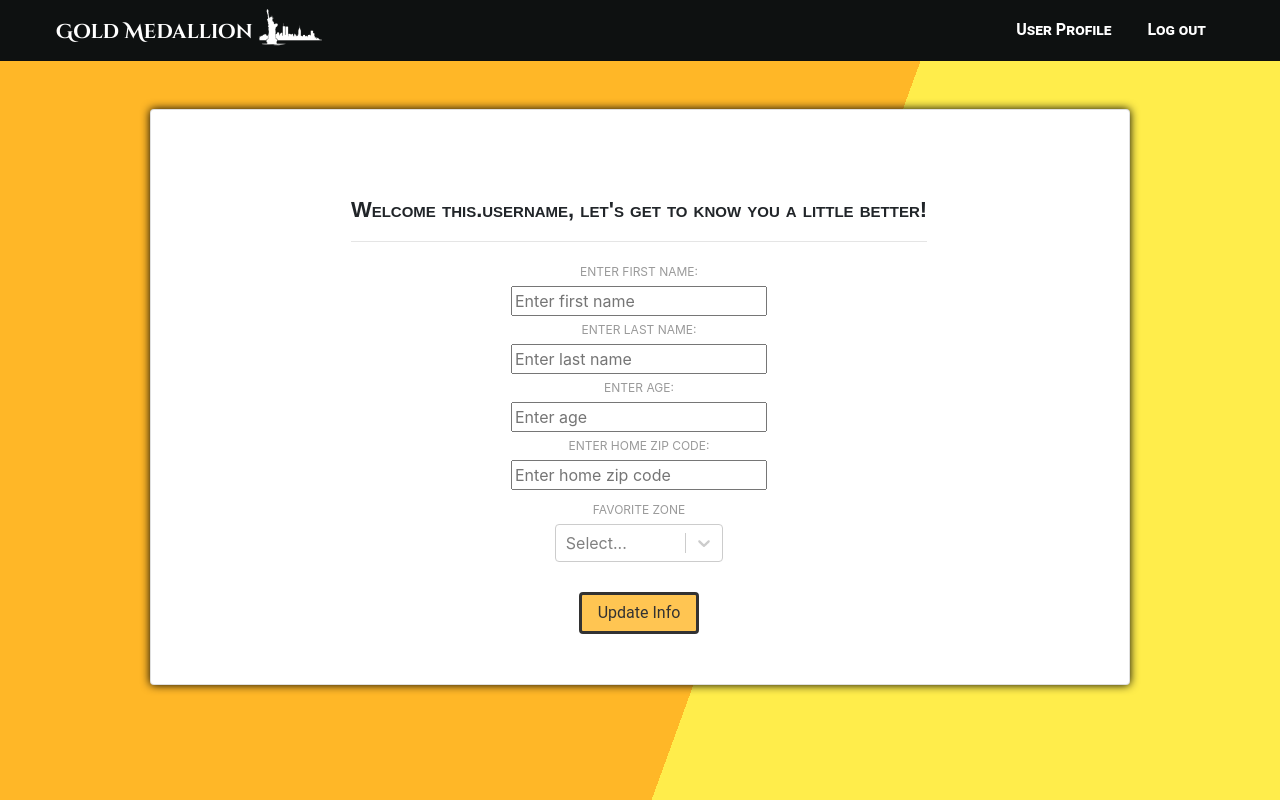
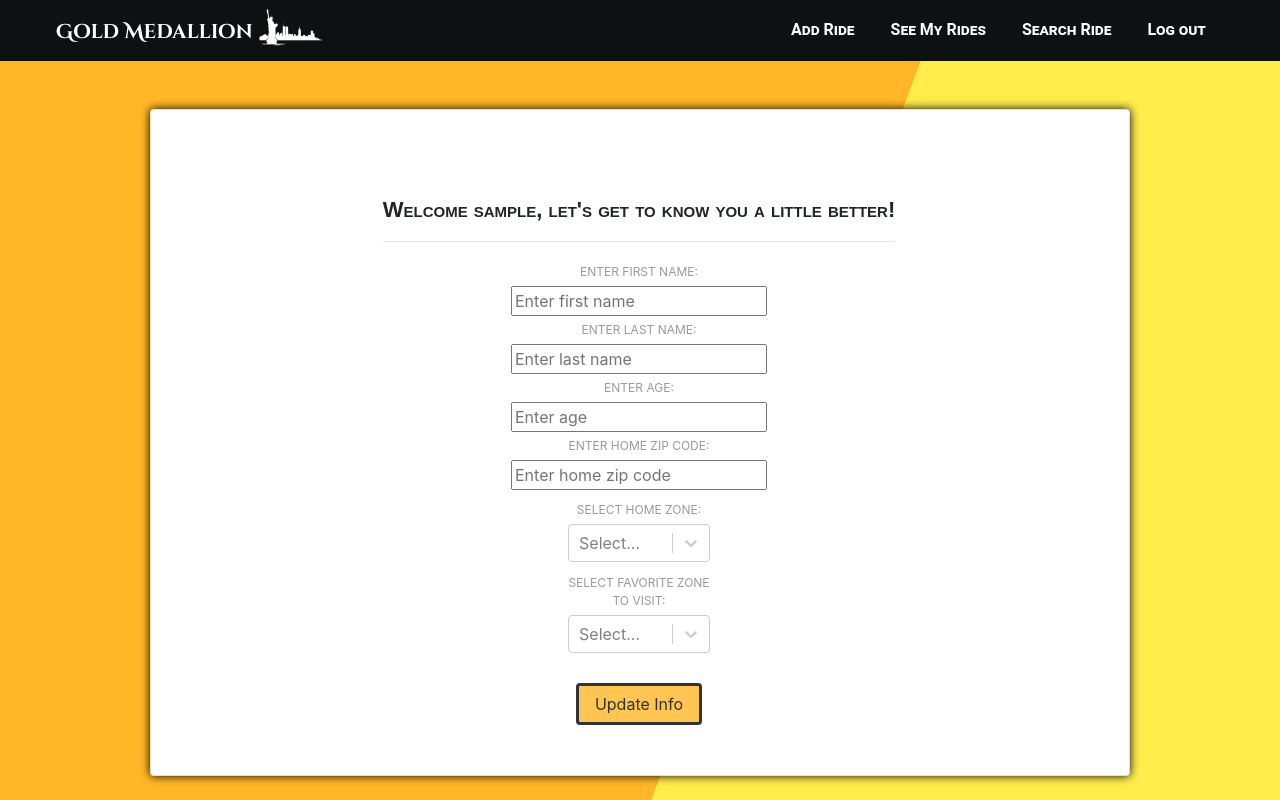
Before and after one commit to hughhhuang/gold_medallion, a React (Create React App) app: page /signUpRedirect in a window 1280 px wide. Built offline with nearby package versions, Linux system fonts and the light colour scheme; no server answers; sample sign-in values are in the browser's storage.

Commit message:
further updated authentication

```diff
--- a/src/components/AddUserRide.js
+++ b/src/components/AddUserRide.js
@@ -6,6 +6,7 @@ import { ToastContainer, toast } from 'react-toastify';
 import 'react-toastify/dist/ReactToastify.css';
 // import StarRating from 'react-star-rating'
 import { client } from './Jumbotron';
+import {username} from "./LoginSignUp"
 
 class AddUserRide extends Component {
 
@@ -49,7 +50,7 @@ class AddUserRide extends Component {
       "totalRideAmount": this.state.form.totalRideAmount,
       "tipAmount": this.state.form.tipAmount,
       "totalRideTime": this.state.form.totalRideTime,
-      "userName":"vvanka2@illinois.edu"
+      "userName":username
       };
     client.send(JSON.stringify(inputObj));
   }
--- a/src/components/EditUserRide.js
+++ b/src/components/EditUserRide.js
@@ -7,6 +7,7 @@ import 'react-toastify/dist/ReactToastify.css';
 // import StarRating from 'react-star-rating'
 
 import { client } from './Jumbotron';
+import { username } from './LoginSignUp';
 
 class EditUserRide extends Component {
 
@@ -53,7 +54,7 @@ class EditUserRide extends Component {
       "totalRideAmount": this.state.form.totalRideAmount,
       "tipAmount": this.state.form.tipAmount,
       "totalRideTime": this.state.form.totalRideTime,
-      "userName":"vvanka2@illinois.edu"
+      "userName":username
       };
     client.send(JSON.stringify(inputObj));
   }
--- a/src/components/Jumbotron.js
+++ b/src/components/Jumbotron.js
@@ -53,14 +53,14 @@ class Jumbotron extends Component{
                     </Link>)
                     }
                 </p>
-                <p className="lead">
+                {/* <p className="lead">
                     <Link className="btn btn-primary btn-lg" id='jumbo-button' to='/adduserride'>
                         <b>Add Ride</b>
                     </Link>
                     <Link className="btn btn-primary btn-lg" id='jumbo-button' to='/getuserrides'>
                         <b>See My Rides</b>
                     </Link>
-                </p>
+                </p> */}
             </div>
         )
     }
--- a/src/components/LoginSignUp.js
+++ b/src/components/LoginSignUp.js
@@ -10,8 +10,10 @@ class LoginSignUp extends Component {
     super(props);
     this.state = {
       username : ' ',
+      res: ' ',
     };
 
+    this.handleClickLogIn = this.handleClickLogIn.bind(this);
     this.handleClickSignUp = this.handleClickSignUp.bind(this);
   }
   // Script for logging in
@@ -24,12 +26,8 @@ class LoginSignUp extends Component {
     e.preventDefault();
     try{
       const userUsername = document.getElementById('user-username').value;
-      console.log(userUsername)
       const userPassword = document.getElementById('user-password').value;
       if (userUsername !== '' && userPassword !== ''){
-        localStorage.setItem('username', userUsername);
-        // window.location.href = "/query";
-
         const url = "http://172.22.152.9:8000/api/auth/jwt/create"
         const response = fetch(url, {
           method: 'POST',
@@ -41,9 +39,22 @@ class LoginSignUp extends Component {
             username: userUsername,
             password: userPassword,
           })
-        }).catch(error => {
+        }).then(response => response.json())
+        .then(data => {
+          console.log(data.detail)
+          if (data.detail === "No active account found with the given credentials"){
+            alert('Please log in with a valid username/password.');
+          }
+          else{
+            localStorage.setItem('username', userUsername);
+            window.location.href = "/query";
+          }
+        }
+        )
+        .catch(error => {
           alert(error)
         })
+
       }
       else {
         alert("Please specify a username and password before logging in")
@@ -72,11 +83,14 @@ class LoginSignUp extends Component {
           email: document.getElementById('email').value,
           password: document.getElementById('password').value
         })
-      }).catch(error => {
+      })
+      .then(res => {
+        localStorage.setItem('username', document.getElementById('username').value);
+        window.location.href = "/query";
+      })
+      .catch(error => {
           console.log("check login")
       })
-
-      window.location.href = "/signupRedirect";
     }
     catch(err){
       alert(err)
@@ -108,7 +122,6 @@ class LoginSignUp extends Component {
                         </div>
                         <div className="row ml-0">
                           <div className="col">
-                            {/* CHANGE THE TO LINK */}
                             <button type="submit" id="login" className="btn btn-primary mt-4 yellow-btn">
                               Log In
                             </button>
--- a/src/components/Navbar.js
+++ b/src/components/Navbar.js
@@ -39,11 +39,32 @@ class Navbar extends Component {
           <a className="navbar-brand title-font" href="/">Gold Medallion<img id = 'ny-icon' src={ NY }></img></a>
           <div className="collapse navbar-collapse justify-content-end" id="navigation">
             <ul className="navbar-nav ml-auto">
-              {this.state.loggedIn && (
+              {/* {this.state.loggedIn && (
                 <li className="nav-item">
                   <Link className="nav-link" to='/profile'>
                     <span className="no-icon nav-text">User Profile</span>
                   </Link>
+                </li>
+              )} */}
+              {this.state.loggedIn && (
+                <li className="nav-item">
+                <Link className="nav-link" to='/adduserride'>
+                  <span className="no-icon nav-text">Add Ride</span>
+                </Link>
+                </li>
+              )}
+              {this.state.loggedIn && (
+                <li className="nav-item">
+                <Link className="nav-link" to='/getuserrides'>
+                  <span className="no-icon nav-text">See My Rides</span>
+                </Link>
+                </li>
+              )}
+              {this.state.loggedIn && (
+                <li className="nav-item">
+                <Link className="nav-link" to='/query'>
+                  <span className="no-icon nav-text">Search Ride</span>
+                </Link>
                 </li>
               )}
               {this.state.loggedIn && (
--- a/src/components/SignUpRedirect.js
+++ b/src/components/SignUpRedirect.js
@@ -4,20 +4,24 @@ import Tabs from 'react-bootstrap/Tabs'
 import { Link } from 'react-router-dom'
 import { client } from './Jumbotron';
 import Select from 'react-select'
+import {username} from "./LoginSignUp"
 
 class SignUpRedirect extends Component {
 
   constructor(props) {
     super(props);
     this.state = {
-        // username: this.state.username,
         zoneData: [],
         favoriteZone: "",
+        homeZone: "",
         homeZipCode: 12345,
     };
 
     // This binding is necessary to make `this` work in the callback
     this.handleClickSignUp = this.handleClickSignUp.bind(this);
+    this.handleChangeFavZone = this.handleChangeFavZone.bind(this);
+    this.handleChangeHomeZone = this.handleChangeHomeZone.bind(this);
+    this.handleChangeZipCode = this.handleChangeZipCode.bind(this);
 
   }
   async componentWillMount() {
@@ -36,12 +40,16 @@ class SignUpRedirect extends Component {
       console.log(message);
       var result=JSON.parse(message.data).data;
     };
-    console.log(this.state.username);
   }
 
   handleChangeFavZone = (favoriteZone) => {
     this.setState({ favoriteZone });
     console.log(`Option selected:`, favoriteZone);
+  }
+
+  handleChangeHomeZone = (homeZone) => {
+    this.setState({ homeZone });
+    console.log(`Option selected:`, homeZone);
   }
 
   handleChangeZipCode = (homeZipCode) => {
@@ -52,7 +60,7 @@ class SignUpRedirect extends Component {
   handleClickSignUp(e) {
     e.preventDefault();
     try{
-      const url = "http://172.22.152.9:8000/api/usertable/"
+      const url = "http://172.22.152.9:8000/api/usertable/";
       const response = fetch(url, {
         method: 'POST',
         headers: {
@@ -60,6 +68,7 @@ class SignUpRedirect extends Component {
           'Content-Type': 'application/json'
         },
         body: JSON.stringify({
+          username: username,
           firstname: document.getElementById('first-name').value,
           lastname: document.getElementById('last-name').value,
           age: document.getElementById('age').value,
@@ -67,9 +76,13 @@ class SignUpRedirect extends Component {
           favZone: document.getElementById('fav-zone').value,
         })
       })
-        .then(res => res.json())
+      .then(res => res.json())
+      .then(data => {
+        console.log(data);
+        // window.location.href = "/query";
+      })
+      .catch(error => {alert(error)})
 
-        .then(data => console.log(data))
     }
     catch(err){
       alert(err)
@@ -98,7 +111,7 @@ class SignUpRedirect extends Component {
                   <form className="pl-5">
                     <div className="row ml-0">
                       <div className="col text-center">
-                        <h4 className="general-font text-center">Welcome this.username, let's get to know you a little better!</h4>
+                        <h4 className="general-font text-center">Welcome {username}, let's get to know you a little better!</h4>
                         <hr></hr>
                         <div className="fade-in-form">
                           <label for="first-name">Enter first name:</label><br></br>
@@ -112,15 +125,20 @@ class SignUpRedirect extends Component {
                           <div className="row justify-content-center">
                             <div className="col-5">
 
-                            <label for="fav-zone">Favorite Zone</label><br></br>
+                            <label for="home-zone">Select Home Zone:</label><br></br>
+                            <Select id="home-zone" onChange = {this.handleChangeHomeZone} options={zoneOptions} />
+                            </div>
+                          </div>
+                          <div className="row justify-content-center">
+                            <div className="col-5">
+
+                            <label for="fav-zone">Select Favorite Zone To Visit:</label><br></br>
                             <Select id="fav-zone" onChange = {this.handleChangeFavZone} options={zoneOptions} />
                             </div>
                           </div>
 
                           <div>
-                            <Link to="/query">
-                                <button type="submit" id="update-info" className="btn btn-primary mt-4 yellow-btn">Update Info</button>
-                            </Link>
+                            <button type="submit" id="update-info" className="btn btn-primary mt-4 yellow-btn" onClick={this.handleClickSignUp}>Update Info</button>
                           </div>
                         </div>
                       </div>
```
Also changed, not shown: src/components/Query.js (+7 -21 lines), src/components/UserProfile.js (+7 -4 lines).
